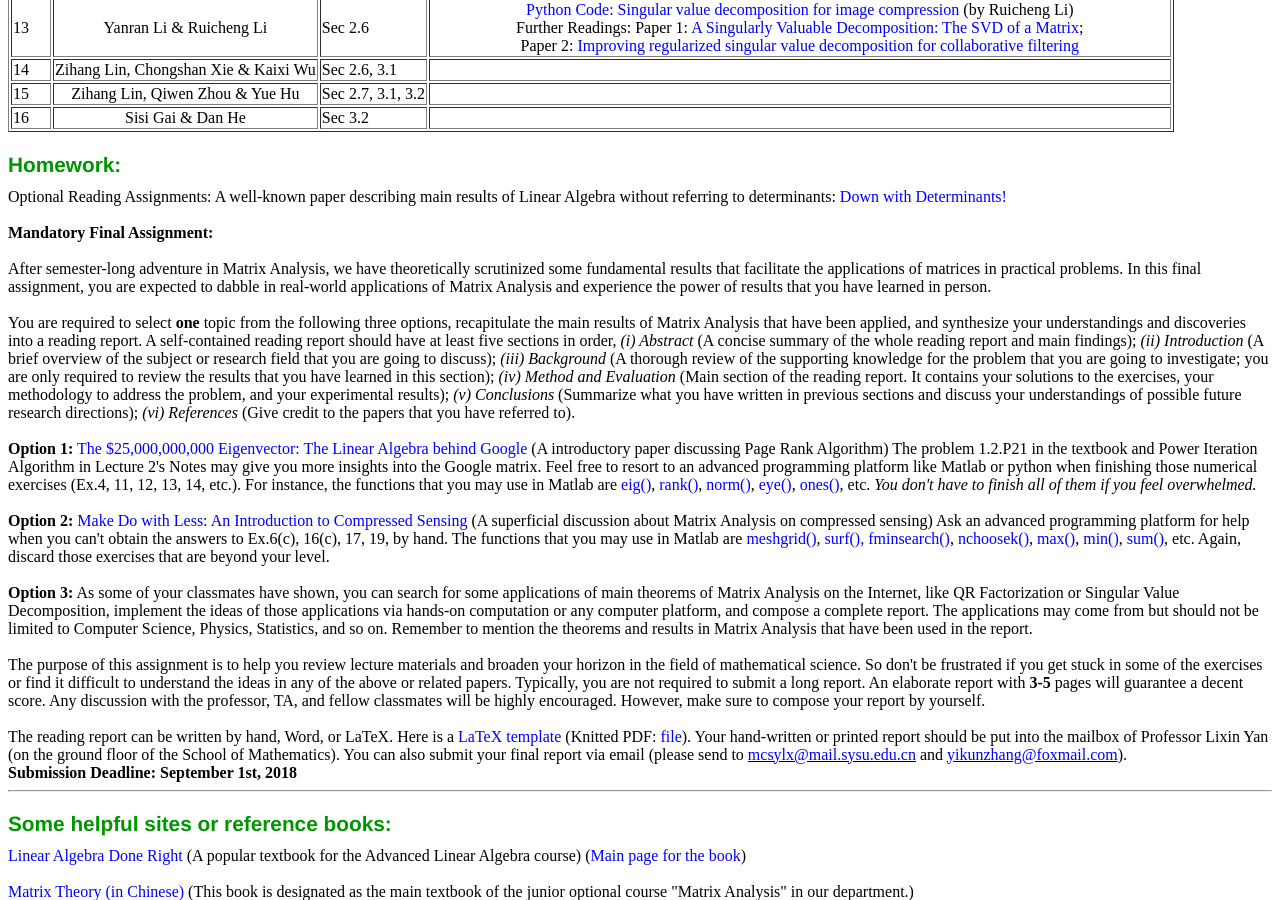
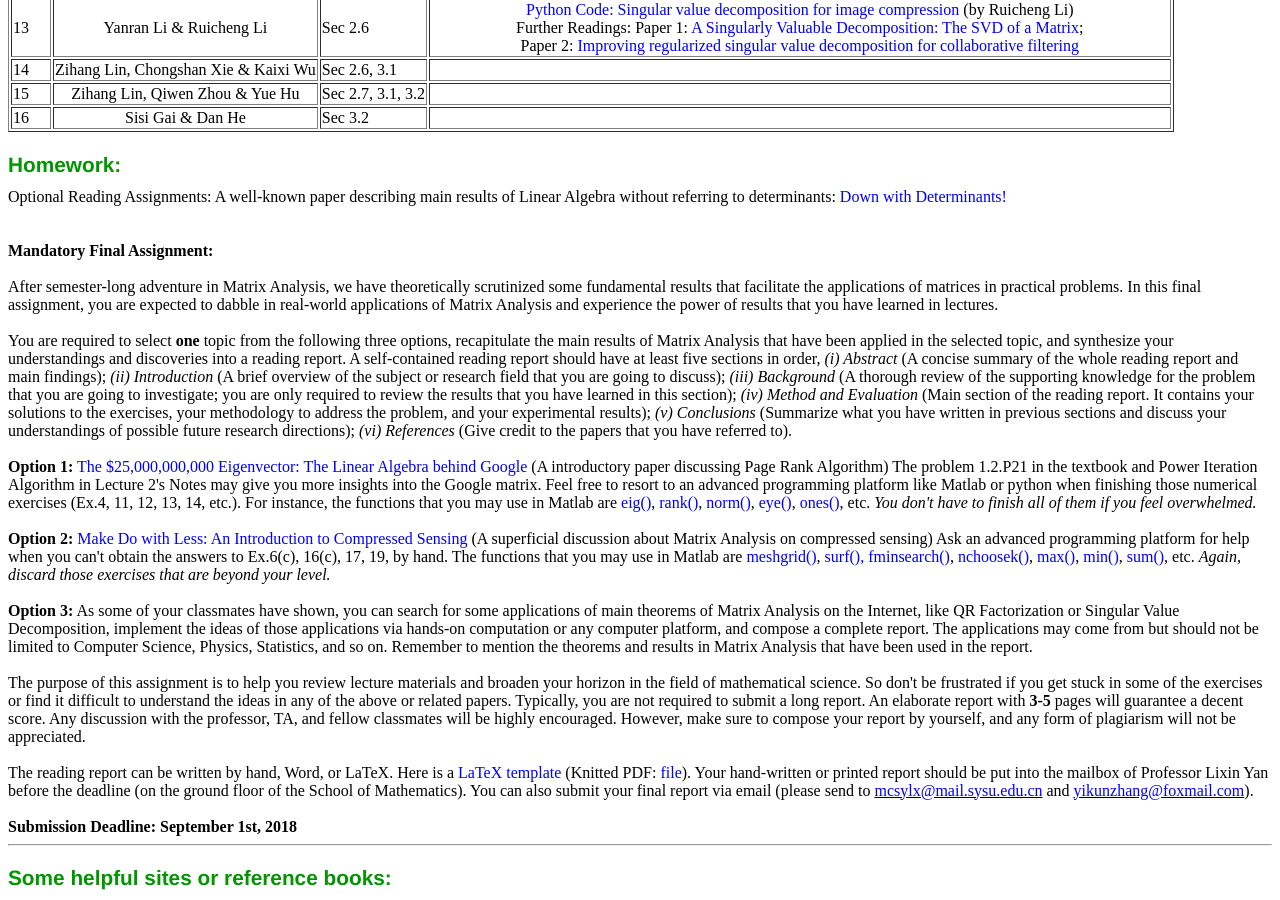
Before and after one commit to zhangyk8/zhangyk8.github.io, a Jekyll site: the page _teaching/matrix_analysis.html, which Jekyll copies as it is, in a window 1280 px wide and 900 px high, scrolled down 1255 px. Built offline with Jekyll 4.4.1, drawn with Linux system fonts in a browser that asks for light colours.

Commit message:
Add files via upload

```diff
--- a/_teaching/matrix_analysis.html
+++ b/_teaching/matrix_analysis.html
@@ -196,23 +196,23 @@
  </h3>
 
 Optional Reading Assignments: A well-known paper describing main results of Linear Algebra without referring to determinants: <a href="file_spring2018/Down_with_Determinants.pdf">Down with Determinants!</a>
-<br><br>
+<br><br><br>
 <b>Mandatory Final Assignment: </b>
 <br><br>
-After semester-long adventure in Matrix Analysis, we have theoretically scrutinized some fundamental results that facilitate the applications of matrices in practical problems. In this final assignment, you are expected to dabble in real-world applications of Matrix Analysis and experience the power of results that you have learned in person.
+After semester-long adventure in Matrix Analysis, we have theoretically scrutinized some fundamental results that facilitate the applications of matrices in practical problems. In this final assignment, you are expected to dabble in real-world applications of Matrix Analysis and experience the power of results that you have learned in lectures.
 <br><br>
-You are required to select <b>one</b> topic from the following three options, recapitulate the main results of Matrix Analysis that have been applied, and synthesize your understandings and discoveries into a reading report. A self-contained reading report should have at least five sections in order, <i>(i) Abstract</i> (A concise summary of the whole reading report and main findings); <i>(ii) Introduction</i> (A brief overview of the subject or research field that you are going to discuss); <i>(iii) Background</i> (A thorough review of the supporting knowledge for the problem that you are going to investigate; you are only required to review the results that you have learned in this section); <i>(iv) Method and Evaluation</i> (Main section of the reading report. It contains your solutions to the exercises, your methodology to address the problem, and your experimental results); <i>(v) Conclusions</i> (Summarize what you have written in previous sections and discuss your understandings of possible future research directions); <i>(vi) References</i> (Give credit to the papers that you have referred to).
+You are required to select <b>one</b> topic from the following three options, recapitulate the main results of Matrix Analysis that have been applied in the selected topic, and synthesize your understandings and discoveries into a reading report. A self-contained reading report should have at least five sections in order, <i>(i) Abstract</i> (A concise summary of the whole reading report and main findings); <i>(ii) Introduction</i> (A brief overview of the subject or research field that you are going to discuss); <i>(iii) Background</i> (A thorough review of the supporting knowledge for the problem that you are going to investigate; you are only required to review the results that you have learned in this section); <i>(iv) Method and Evaluation</i> (Main section of the reading report. It contains your solutions to the exercises, your methodology to address the problem, and your experimental results); <i>(v) Conclusions</i> (Summarize what you have written in previous sections and discuss your understandings of possible future research directions); <i>(vi) References</i> (Give credit to the papers that you have referred to).
 <br><br>
 <b>Option 1:</b> <a href="file_spring2018/Page_Rank_Algorithm.pdf">The $25,000,000,000 Eigenvector: The Linear Algebra behind Google</a> (A introductory paper discussing Page Rank Algorithm) The problem 1.2.P21 in the textbook and Power Iteration Algorithm in Lecture 2's Notes may give you more insights into the Google matrix. Feel free to resort to an advanced programming platform like Matlab or python when finishing those numerical exercises (Ex.4, 11, 12, 13, 14, etc.). For instance, the functions that you may use in Matlab are <a href="https://www.mathworks.com/help/symbolic/eig.html">eig()</a>, <a href="https://www.mathworks.com/help/matlab/ref/rank.html">rank()</a>, <a href="https://www.mathworks.com/help/matlab/ref/norm.html">norm()</a>, <a href="https://www.mathworks.com/help/matlab/ref/eye.html">eye()</a>, <a href="https://www.mathworks.com/help/matlab/ref/ones.html">ones()</a>, etc. <i>You don't have to finish all of them if you feel overwhelmed.</i>
 <br><br>
-<b>Option 2:</b> <a href="file_spring2018/Making_Do_With_Less.pdf">Make Do with Less: An Introduction to Compressed Sensing</a> (A superficial discussion about Matrix Analysis on compressed sensing) Ask an advanced programming platform for help when you can't obtain the answers to Ex.6(c), 16(c), 17, 19, by hand. The functions that you may use in Matlab are <a href="https://www.mathworks.com/help/matlab/ref/meshgrid.html">meshgrid()</a>, <a href="https://www.mathworks.com/help/matlab/ref/surf.html">surf()<a>, <a href="https://www.mathworks.com/help/matlab/ref/fminsearch.html">fminsearch()</a>, <a href="https://www.mathworks.com/help/matlab/ref/nchoosek.html">nchoosek()</a>, <a href="https://www.mathworks.com/help/matlab/ref/max.html">max()</a>, <a href="https://www.mathworks.com/help/matlab/ref/min.html">min()</a>, <a href="https://www.mathworks.com/help/matlab/ref/sum.html">sum()</a>, etc. Again, discard those exercises that are beyond your level.
+<b>Option 2:</b> <a href="file_spring2018/Making_Do_With_Less.pdf">Make Do with Less: An Introduction to Compressed Sensing</a> (A superficial discussion about Matrix Analysis on compressed sensing) Ask an advanced programming platform for help when you can't obtain the answers to Ex.6(c), 16(c), 17, 19, by hand. The functions that you may use in Matlab are <a href="https://www.mathworks.com/help/matlab/ref/meshgrid.html">meshgrid()</a>, <a href="https://www.mathworks.com/help/matlab/ref/surf.html">surf()<a>, <a href="https://www.mathworks.com/help/matlab/ref/fminsearch.html">fminsearch()</a>, <a href="https://www.mathworks.com/help/matlab/ref/nchoosek.html">nchoosek()</a>, <a href="https://www.mathworks.com/help/matlab/ref/max.html">max()</a>, <a href="https://www.mathworks.com/help/matlab/ref/min.html">min()</a>, <a href="https://www.mathworks.com/help/matlab/ref/sum.html">sum()</a>, etc. <i>Again, discard those exercises that are beyond your level.</i>
 <br><br>
 <b>Option 3:</b> As some of your classmates have shown, you can search for some applications of main theorems of Matrix Analysis on the Internet, like QR Factorization or Singular Value Decomposition, implement the ideas of those applications via hands-on computation or any computer platform, and compose a complete report. The applications may come from but should not be limited to Computer Science, Physics, Statistics, and so on. Remember to mention the theorems and results in Matrix Analysis that have been used in the report.
 <br><br>
-The purpose of this assignment is to help you review lecture materials and broaden your horizon in the field of mathematical science. So don't be frustrated if you get stuck in some of the exercises or find it difficult to understand the ideas in any of the above or related papers. Typically, you are not required to submit a long report. An elaborate report with <b>3-5</b> pages will guarantee a decent score. Any discussion with the professor, TA, and fellow classmates will be highly encouraged. However, make sure to compose your report by yourself.
+The purpose of this assignment is to help you review lecture materials and broaden your horizon in the field of mathematical science. So don't be frustrated if you get stuck in some of the exercises or find it difficult to understand the ideas in any of the above or related papers. Typically, you are not required to submit a long report. An elaborate report with <b>3-5</b> pages will guarantee a decent score. Any discussion with the professor, TA, and fellow classmates will be highly encouraged. However, make sure to compose your report by yourself, and any form of plagiarism will not be appreciated.
 <br><br>
-The reading report can be written by hand, Word, or LaTeX. Here is a <a href="file_spring2018/Latex_template.tex" download="Latex_template">LaTeX template</a> (Knitted PDF: <a href="file_spring2018/Latex_template.pdf">file</a>). Your hand-written or printed report should be put into the mailbox of Professor Lixin Yan (on the ground floor of the School of Mathematics). You can also submit your final report via email (please send to <span style="text-decoration:underline"><a href="mailto:mcsylx@mail.sysu.edu.cn">mcsylx@mail.sysu.edu.cn</a></span> and <span style="text-decoration:underline"><a href="mailto:yikunzhang@foxmail.com">yikunzhang@foxmail.com</a></span>).
-<br>
+The reading report can be written by hand, Word, or LaTeX. Here is a <a href="file_spring2018/Latex_template.tex" download="Latex_template">LaTeX template</a> (Knitted PDF: <a href="file_spring2018/Latex_template.pdf">file</a>). Your hand-written or printed report should be put into the mailbox of Professor Lixin Yan before the deadline (on the ground floor of the School of Mathematics). You can also submit your final report via email (please send to <span style="text-decoration:underline"><a href="mailto:mcsylx@mail.sysu.edu.cn">mcsylx@mail.sysu.edu.cn</a></span> and <span style="text-decoration:underline"><a href="mailto:yikunzhang@foxmail.com">yikunzhang@foxmail.com</a></span>).
+<br><br>
 <b>Submission Deadline: September 1st, 2018</b>
 <!--
 <TABLE border="1">
```
